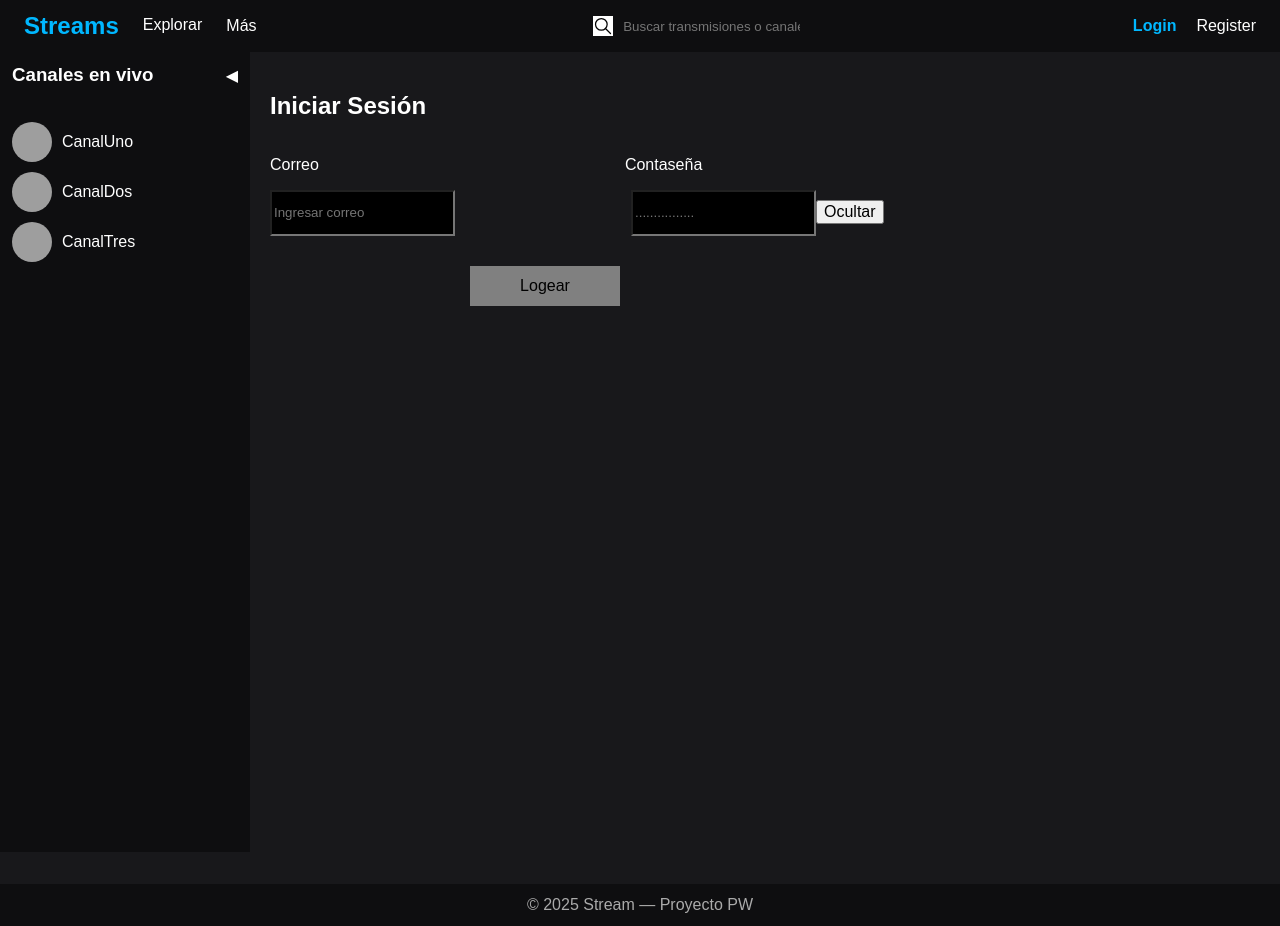
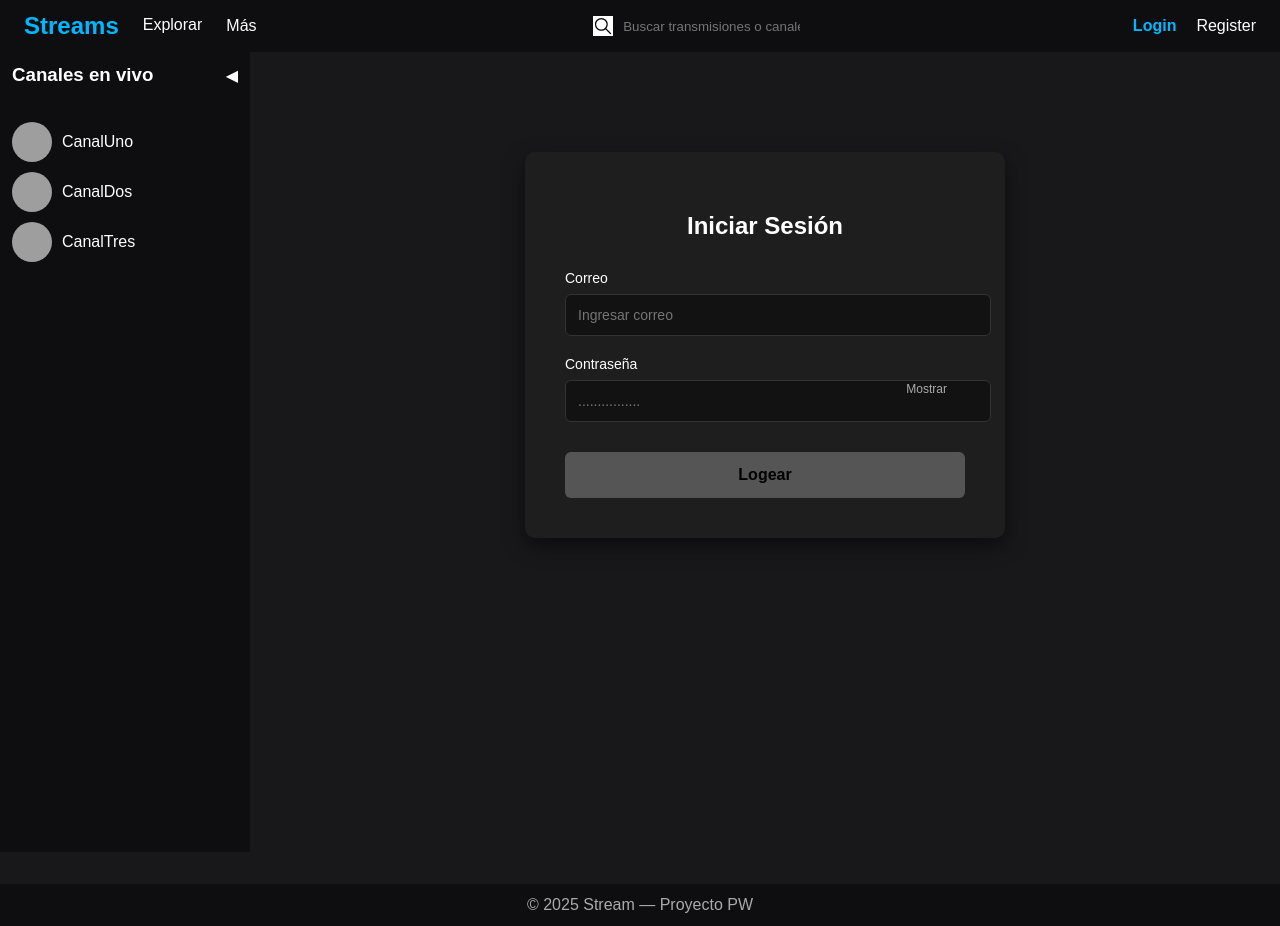
Before and after one commit to WCharlesOH/ProyectoPW, a React (Vite) app in the folder Pagina_Streams/: page /login in a window 1280 px wide. Built offline with nearby package versions, Linux system fonts and the light colour scheme; grey boxes are pictures that could not be loaded.

Commit message:
login bonito

```diff
--- a/Pagina_Streams/src/pages/Login.tsx
+++ b/Pagina_Streams/src/pages/Login.tsx
@@ -28,36 +28,97 @@ export default function Login() {
     }
   }
   return <div>
-    <h2>Iniciar Sesión</h2>
-    <div className="row">
-        <p style={{ display: "inline-block", marginRight: "306px"}}>Correo</p>
-        <p style={{ display: "inline-block" }}>Contaseña</p>
+    <div className="login-container" style={{
+    maxWidth: "400px",
+    margin: "80px auto",
+    padding: "40px",
+    backgroundColor: "#1e1e1e",
+    borderRadius: "10px",
+    color: "white",
+    boxShadow: "0 8px 20px rgba(0,0,0,0.5)",
+    fontFamily: "Arial, sans-serif"
+}}>
+  <h2 style={{ textAlign: "center", marginBottom: "30px" }}>Iniciar Sesión</h2>
+
+  <div className="input-group" style={{ marginBottom: "20px" }}>
+    <label style={{ display: "block", marginBottom: "8px", fontSize: "14px" }}>Correo</label>
+    <input
+      type="email"
+      required
+      value={email}
+      onChange={(p) => setemail(p.target.value)}
+      placeholder="Ingresar correo"
+      style={{
+        width: "100%",
+        padding: "12px",
+        backgroundColor: "#121212",
+        color: "white",
+        borderRadius: "6px",
+        border: "1px solid #333",
+        fontSize: "14px"
+      }}
+    />
   </div>
-    <div>
-      <input type="email" required value={email} onChange={(p)=>setemail(p.target.value)}
-      placeholder="Ingresar correo"
-      className="Size_Recuadros"
-      style={{backgroundColor:"black", color:"white", display: "inline-block", marginRight: "176px"}} />
-      <input type={showPassword ? "text" : "password"} value={password} onChange={(p)=>setpassword(p.target.value)}
+
+  <div className="input-group" style={{ marginBottom: "30px", position: "relative" }}>
+    <label style={{ display: "block", marginBottom: "8px", fontSize: "14px" }}>Contraseña</label>
+    <input
+      type={showPassword ? "text" : "password"}
+      value={password}
+      onChange={(p) => setpassword(p.target.value)}
       placeholder="................"
-      className="Size_Recuadros"
-      style={{backgroundColor:"black", color:"white", display: "inline-block"}}/>
+      style={{
+        width: "100%",
+        padding: "12px",
+        backgroundColor: "#121212",
+        color: "white",
+        borderRadius: "6px",
+        border: "1px solid #333",
+        fontSize: "14px"
+      }}
+    />
     <button
       type="button"
       onClick={() => setShowPassword(!showPassword)}
-        className="absolute right-2 top-2 text-gray-600 hover:text-black"
+      style={{
+        position: "absolute",
+        right: "12px",
+        top: "50%",
+        transform: "translateY(-50%)",
+        background: "none",
+        border: "none",
+        color: "#aaa",
+        cursor: "pointer",
+        fontSize: "12px"
+      }}
     >
-        {showPassword ? "Mostrar" : "Ocultar"}
+      {showPassword ? "Ocultar" : "Mostrar"}
     </button>
   </div>
-    <div>
+
   <button
-      className="LoginC"
-      onClick={()=>handleLogin({email, password})}
-      style={{backgroundColor:"gray",border:"none", display:"block", marginTop:"30px"}}>Logear</button>
+    onClick={() => handleLogin({ email, password })}
+    style={{
+      width: "100%",
+      padding: "14px",
+      backgroundColor: "#555",
+      border: "none",
+      borderRadius: "6px",
+      cursor: "pointer",
+      fontWeight: "bold",
+      fontSize: "16px",
+      transition: "background 0.3s"
+    }}
+    onMouseOver={e => e.currentTarget.style.backgroundColor = "#777"}
+    onMouseOut={e => e.currentTarget.style.backgroundColor = "#555"}
+  >
+    Logear
+  </button>
+
+  {error && (
+    <p style={{ color: "red", marginTop: "15px", textAlign: "center", fontSize: "14px" }}>{error}</p>
+  )}
 </div>
-    <div>
-      <p>{error}</p>
-    </div>
+
   </div>
 }
```
Lines whose indentation alone changed are shown as unchanged.
